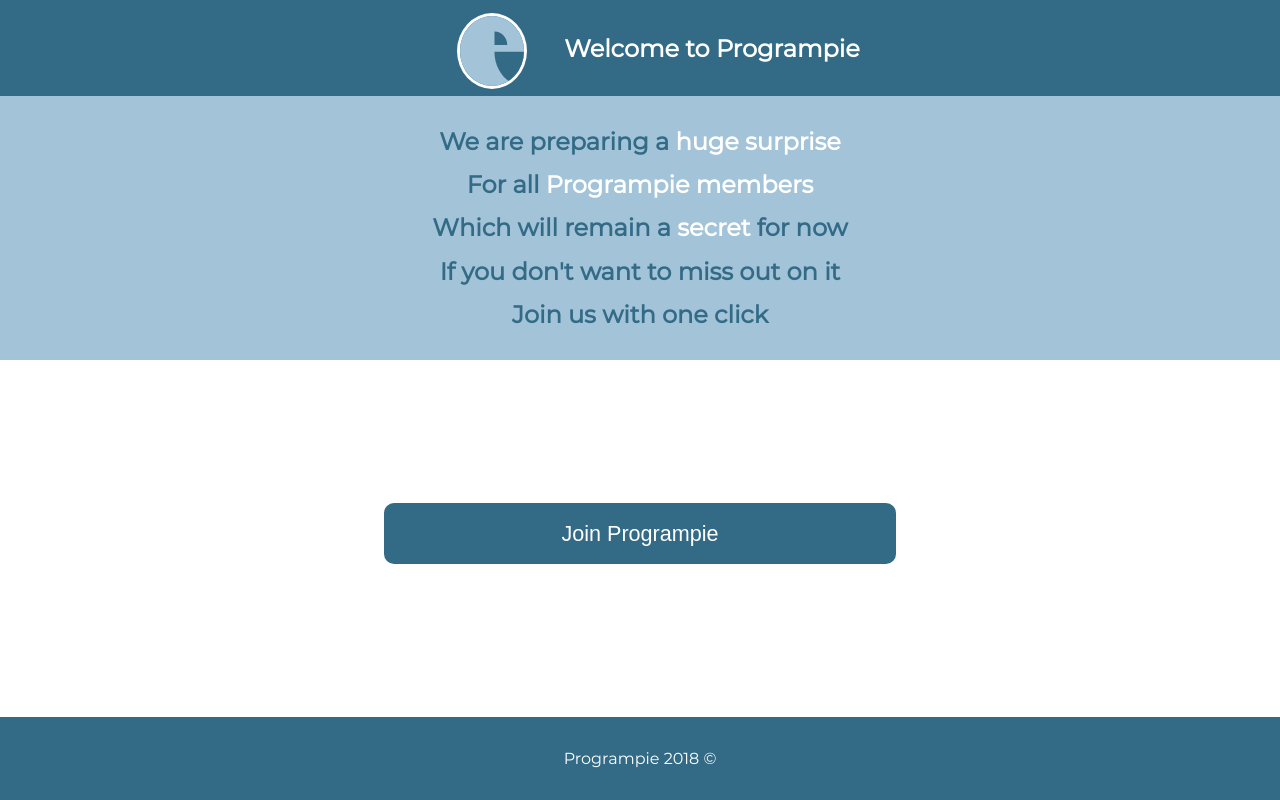
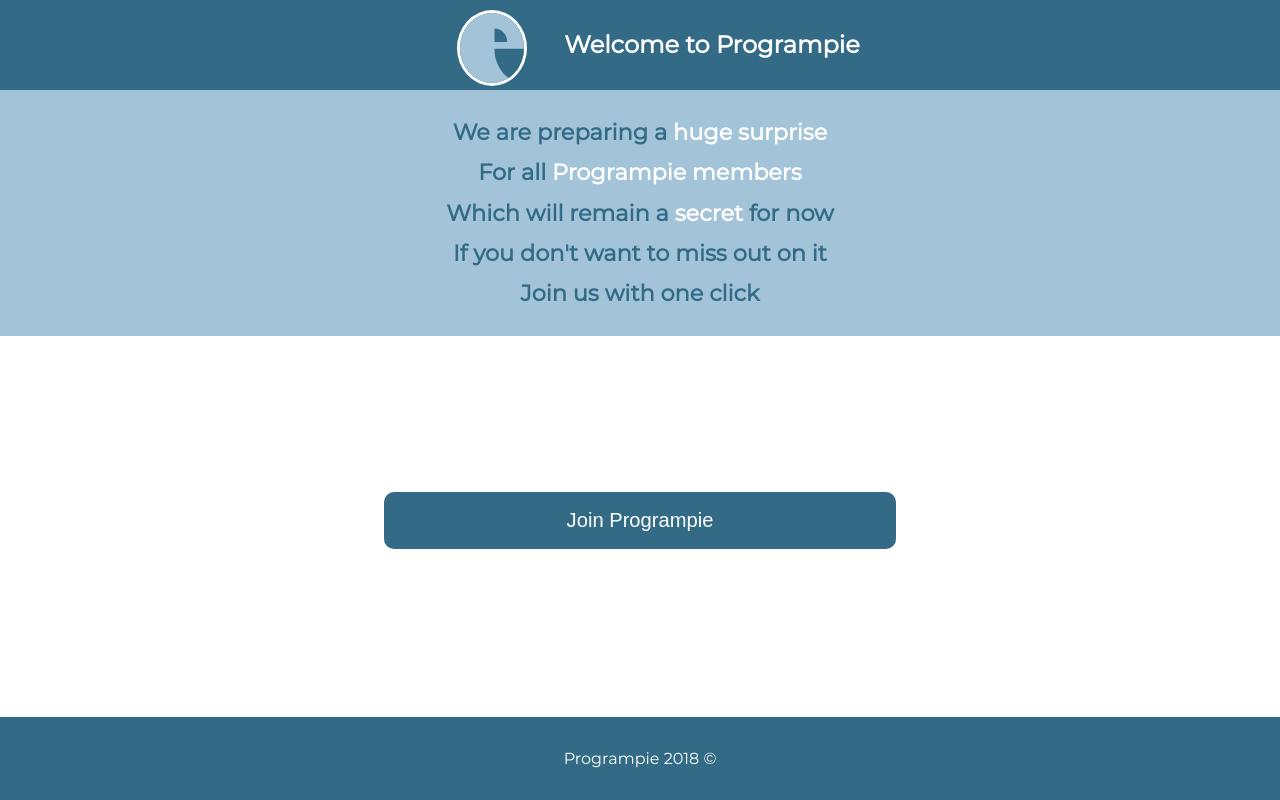
Before and after one commit to programpie/programpie, a website: page docs/index.html in a window 1280 px wide. Drawn offline with Linux system fonts and the light colour scheme.

Commit message:
Shrinks down header and heading text

```diff
--- a/docs/index.html
+++ b/docs/index.html
@@ -48,6 +48,7 @@
     }
 
     .welcome {
+      margin: 0.5em 0;
       font-size: 150%;
     }
 
@@ -62,9 +63,11 @@
       display: grid;
       grid-template-rows: auto 1fr;
       justify-items: center;
-      font-size: 1.5em;
+      font-size: 140%;
     }
     .programpieFigure {
+      margin-top: 0.8em;
+      margin-bottom: 0.8em;
       width: 4em;
       height: 4em;
       display: grid;
```
